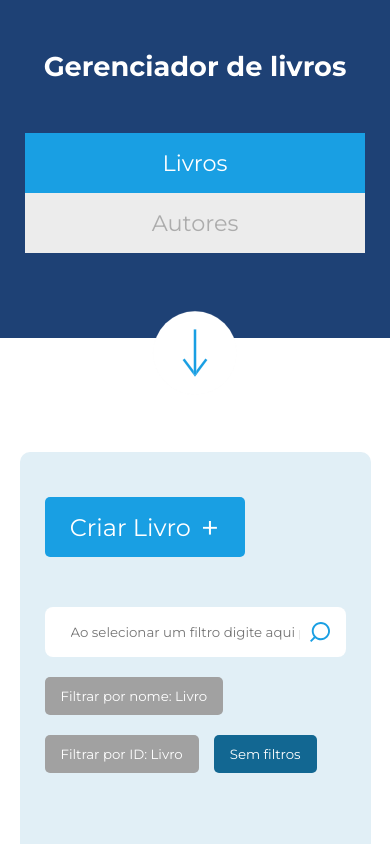
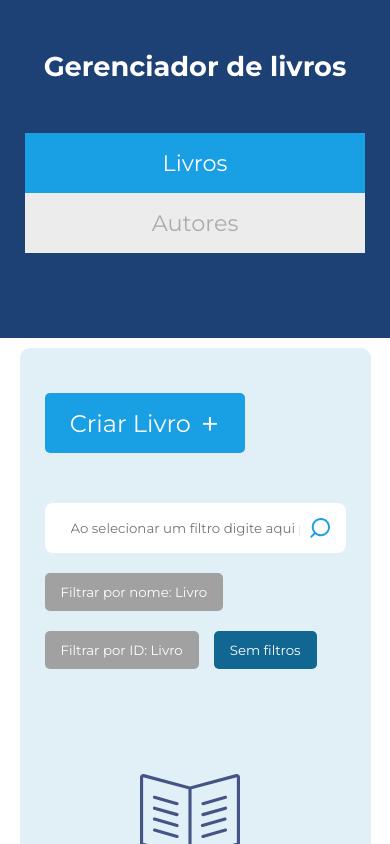
Before and after one commit to VitorRamires/Book-manager, a React (Vite) app: page / in a window 390 px wide. Shown: the top 844 px of the page. Built offline with nearby package versions, Linux system fonts and the light colour scheme.

Commit message:
fix: minor errors

```diff
--- a/src/components/header/header.jsx
+++ b/src/components/header/header.jsx
@@ -1,7 +1,5 @@
 import { NavLink } from "react-router-dom";
-import { NavHeader, NavBox, Menu, Arrow } from "../styles/header.js";
-import { useState } from "react";
-import arrow from "../../img/arrow.svg";
+import { NavHeader, NavBox, Menu } from "../styles/header.js";
 
 /**
  * Component to display Header
@@ -9,41 +7,9 @@ import arrow from "../../img/arrow.svg";
  * @returns {JSX.Element}
  */
 export function Header() {
-  const [menuOpenened, setMenuOpened] = useState(false);
-  const [resized, setResized] = useState(null);
-  const mobileSizeChanger = 885;
-
-  /**
-   * Function handle to change the menu state
-   *
-   * @returns {void}
-   */
-  function toggleMenu() {
-    setMenuOpened(!menuOpenened);
-  }
-
-  /**
-   * Function handle to observe size screen and change state
-   *
-   * @returns {void}
-   */
-  function verifySizeScreen() {
-    let widthWindow = window.innerWidth;
-    if (mobileSizeChanger <= widthWindow) {
-      setResized(false);
-    } else {
-      setResized(true);
-    }
-  }
-  window.addEventListener("resize", verifySizeScreen);
-
   return (
     <>
-      <NavHeader
-        className={
-          resized ? (menuOpenened ? "menu-mobile-on" : "menu-mobile-off") : ""
-        }
-      >
+      <NavHeader>
         <Menu className="mobile-elements">
           <h3>Gerenciador de livros</h3>
 
@@ -53,10 +19,6 @@ export function Header() {
           </NavBox>
         </Menu>
       </NavHeader>
-
-      <Arrow onClick={toggleMenu} className={menuOpenened ? "rotate" : ""}>
-        <img src={arrow} alt="logo contato seguro" />
-      </Arrow>
     </>
   );
 }
--- a/src/components/styles/header.js
+++ b/src/components/styles/header.js
@@ -105,23 +105,3 @@ export const NavBox = styled.div`
     flex-wrap: wrap;
   }
 `;
-
-
-export const Arrow = styled.div`
-  display: none;
-  width: 100px;
-  position: relative;
-  left: 50%;
-  transform: translate(-50%, 0);
-  bottom: 35px;
-  transition: 0.2s;
-  cursor: pointer;
-
-  &.rotate {
-    transform: translate(-50%, 0) rotate(180deg);
-  }
-
-  @media screen and (max-width: 885px) {
-    display: block;
-  }
-`;
```
Also changed, not shown: 1 other file (tests, documents, lock files or other folders).
